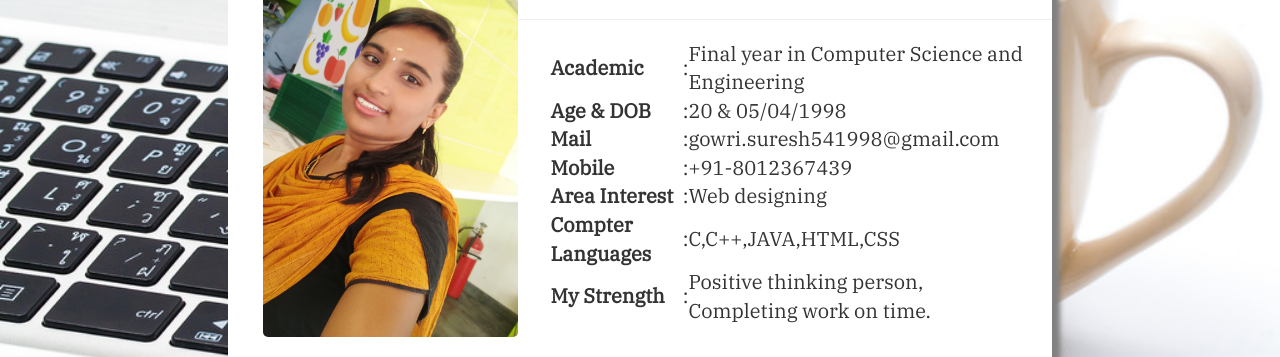
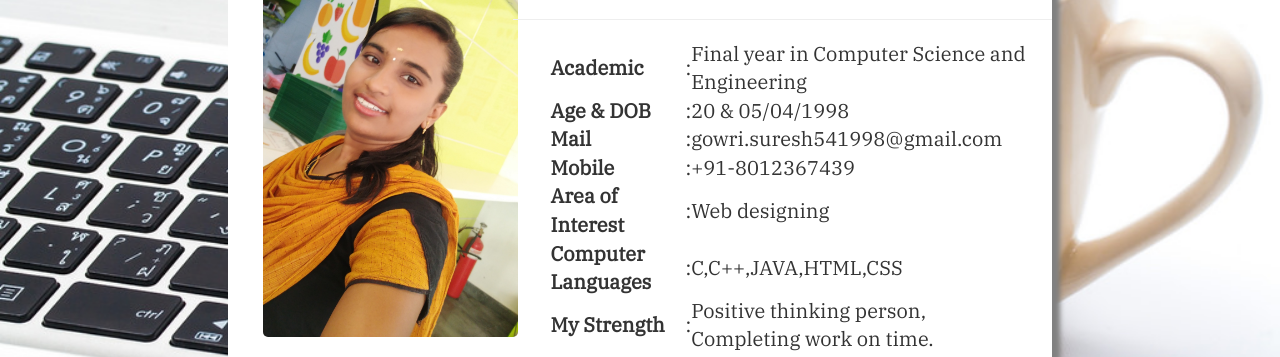
Before and after one commit to GOWRICSE/profile, a plain HTML site: page index.html in a window 1280 px wide. Shown: the part 159-516 px from the top of the page. Drawn offline with nearby package versions, Linux system fonts and the light colour scheme.

Commit message:
Update index.html

```diff
--- a/index.html
+++ b/index.html
@@ -126,12 +126,12 @@ i
 						</tr>
 
 						<tr>
-							<td><strong>Area Interest</strong></td>
+							<td><strong>Area of Interest</strong></td>
 							<td>:</td>
 							<td>Web designing</td>
 						</tr>
 						<tr>
-							<td><strong>Compter Languages</strong></td>
+							<td><strong>Computer Languages</strong></td>
 							<td>:</td>
 							<td>C,C++,JAVA,HTML,CSS</td>
 						</tr>
```
